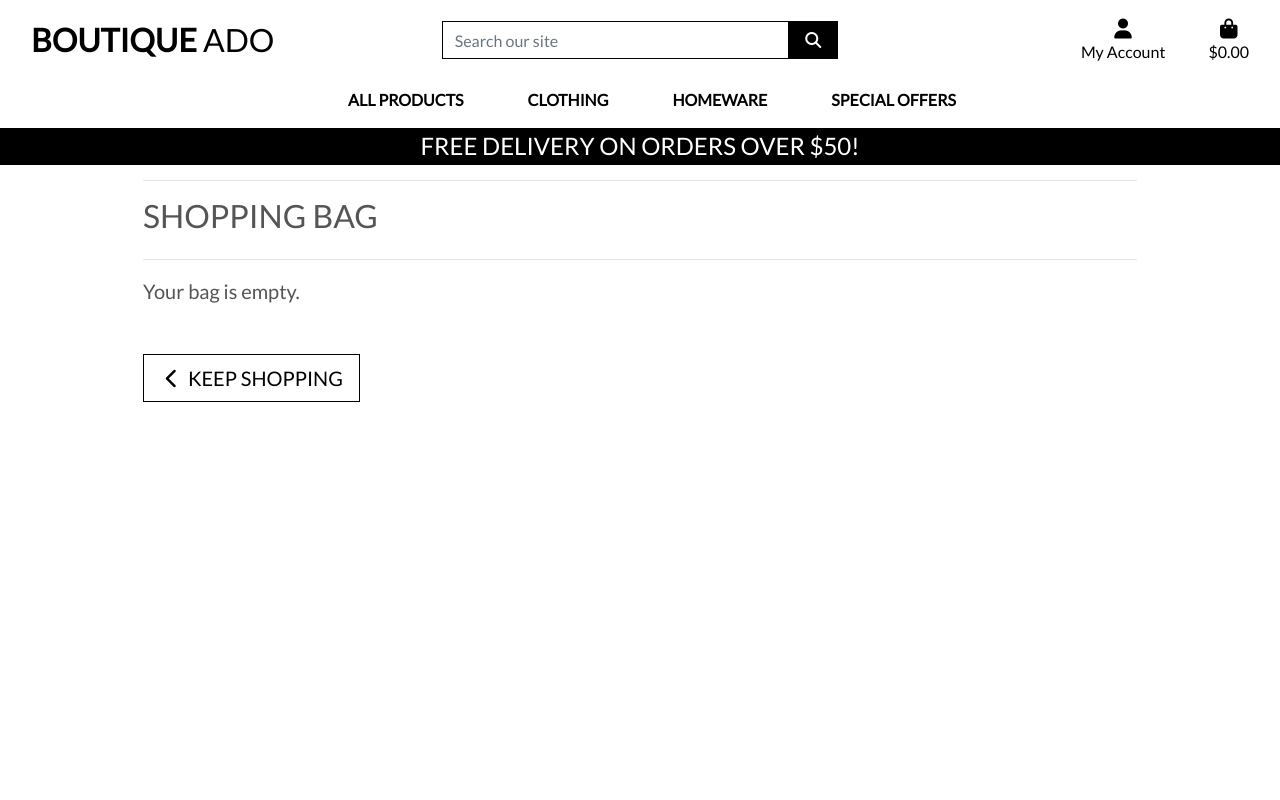
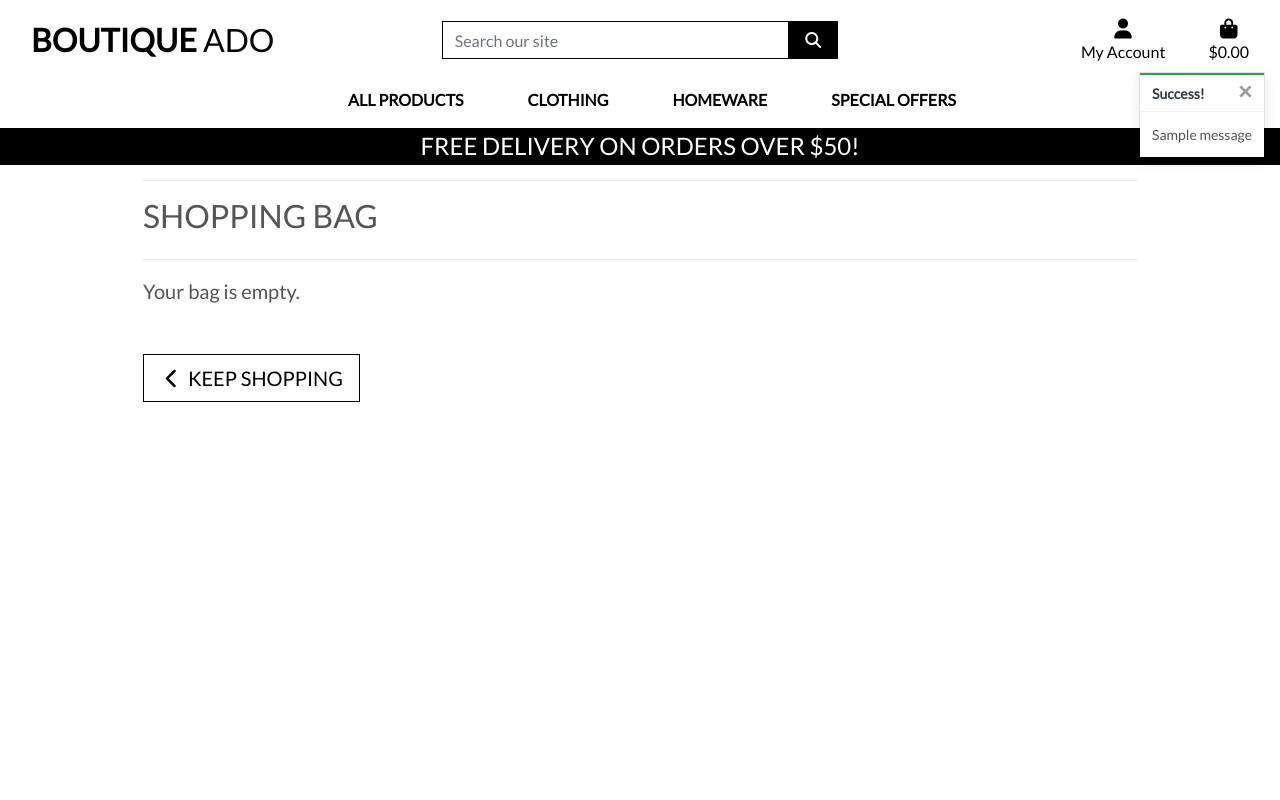
Before and after one commit to sd-powell/boutique_ado_v1, a Django app: page /bag/ in a window 1280 px wide. Run offline with Django 3.2, Linux system fonts and the light colour scheme; tables that the repository leaves empty hold one stand-in row (values such as "Sample post"); one stand-in notice (Sample message) is shown; some libraries are stand-ins or nearby versions.

Commit message:
add toast message templates

```diff
--- a/bag/views.py
+++ b/bag/views.py
@@ -1,5 +1,9 @@
 from django.shortcuts import render, redirect, reverse, HttpResponse
+from django.contrib import messages
 
+from products.models import Product
+
+# Create your views here.
 
 def view_bag(request):
     """ A view that renders the bag contents page """
@@ -9,6 +13,8 @@ def view_bag(request):
 
 def add_to_bag(request, item_id):
     """ Add a quantity of the specified product to the shopping bag """
+
+    product = Product.objects.get(pk=item_id)
 
     quantity = int(request.POST.get('quantity'))
     redirect_url = request.POST.get('redirect_url')
@@ -30,6 +36,7 @@ def add_to_bag(request, item_id):
             bag[item_id] += quantity
         else:
             bag[item_id] = quantity
+            messages.success(request, f'Added {product.name} to your bag')
 
     request.session['bag'] = bag
     return redirect(redirect_url)
--- a/static/css/base.css
+++ b/static/css/base.css
@@ -101,6 +101,23 @@ a.category-badge > span.badge:hover {
     cursor: pointer;
 }
 
+/* ------------------------------- bootstrap toasts */
+
+.message-container {
+    position: fixed;
+    top: 72px;
+    right: 15px;
+    z-index: 99999999999;
+}
+
+.custom-toast {
+    overflow: visible;
+}
+
+.toast-capper {
+    height: 2px;
+}
+
 
 /* -------------------------------- Media Queries */
 
--- a/templates/base.html
+++ b/templates/base.html
@@ -25,8 +25,7 @@
 
     {% block corejs %}
       <script src="https://kit.fontawesome.com/357186c75c.js" crossorigin="anonymous"></script>
-      <script src="https://cdn.jsdelivr.net/npm/jquery@3.5.1/dist/jquery.min.js"
-        integrity="sha256-9/aliU8dGd2tb6OSsuzixeV4y/faTqgFtohetphbbj0=" crossorigin="anonymous"></script>
+      <script src="https://cdn.jsdelivr.net/npm/jquery@3.5.1/dist/jquery.min.js" integrity="sha256-9/aliU8dGd2tb6OSsuzixeV4y/faTqgFtohetphbbj0=" crossorigin="anonymous"></script>
       <script src="https://cdn.jsdelivr.net/npm/popper.js@1.16.1/dist/umd/popper.min.js" integrity="sha384-9/reFTGAW83EW2RDu2S0VKaIzap3H66lZH81PoYlFhbGU+6BZp6G7niu735Sk7lN" crossorigin="anonymous"></script>
       <script src="https://cdn.jsdelivr.net/npm/bootstrap@4.6.2/dist/js/bootstrap.min.js" integrity="sha384-+sLIOodYLS7CIrQpBjl+C7nPvqq+FbNUBDunl/OZv93DB7Ln/533i8e/mZXLi/P+" crossorigin="anonymous"></script>
     {% endblock %}
@@ -45,21 +44,14 @@
     <header class="container-fluid fixed-top">
       <div id="topnav" class="row bg-white pt-lg-2 d-none d-lg-flex">
         <div class="col-12 col-lg-4 my-auto py-1 py-lg-0 text-center text-lg-left">
-        <a href="{% url 'home' %}" class="nav-link main-logo-link">
-          <h2 class="logo-font text-black my-0"><strong>Boutique</strong> Ado</h2>
-        </a>
+          <a href="{% url 'home' %}" class="nav-link main-logo-link"><h2 class="logo-font text-black my-0"><strong>Boutique</strong> Ado</h2></a>
         </div>
         <div class="col-12 col-lg-4 my-auto py-1 py-lg-0">
           <form method="GET" action="{% url 'products' %}">
             <div class="input-group w-100">
-            <input class="form-control border border-black rounded-0" type="text" name="q"
-              placeholder="Search our site">
+              <input class="form-control border border-black rounded-0" type="text" name="q" placeholder="Search our site" />
               <div class="input-group-append">
-              <button class="form-control btn btn-black border border-black rounded-0" type="submit">
-                <span class="icon">
-                  <i class="fas fa-search"></i>
-                </span>
-              </button>
+                <button class="form-control btn btn-black border border-black rounded-0" type="submit"><span class="icon"><i class="fas fa-search"></i></span></button>
               </div>
             </div>
           </form>
@@ -67,10 +59,11 @@
         <div class="col-12 col-lg-4 my-auto py-1 py-lg-0">
           <ul class="list-inline list-unstyled text-center text-lg-right my-0">
             <li class="list-inline-item dropdown">
-            <a class="text-black nav-link" href="#" id="user-options" data-toggle="dropdown" aria-haspopup="true"
-              aria-expanded="false">
+              <a class="text-black nav-link" href="#" id="user-options" data-toggle="dropdown" aria-haspopup="true" aria-expanded="false">
                 <div class="text-center">
-                <div><i class="fas fa-user fa-lg"></i></div>
+                  <div>
+                    <i class="fas fa-user fa-lg"></i>
+                  </div>
                   <p class="my-0">My Account</p>
                 </div>
               </a>
@@ -88,9 +81,20 @@
               </div>
             </li>
             <li class="list-inline-item">
-            <a class="{% if grand_total %}text-info font-weight-bold{% else %}text-black{% endif %} nav-link" href="{% url 'view_bag' %}">
+              <a class="{% if grand_total %}
+
+                  text-info font-weight-bold
+
+                {% else %}
+
+                  text-black
+
+                {% endif %} nav-link"
+                href="{% url 'view_bag' %}">
                 <div class="text-center">
-                <div><i class="fas fa-shopping-bag fa-lg"></i></div>
+                  <div>
+                    <i class="fas fa-shopping-bag fa-lg"></i>
+                  </div>
                   <p class="my-0">
                     {% if grand_total %}
                       ${{ grand_total|floatformat:2 }}
@@ -106,10 +110,7 @@
       </div>
       <div class="row bg-white">
         <nav class="navbar navbar-expand-lg navbar-light w-100">
-        <button class="navbar-toggler" type="button" data-toggle="collapse" data-target="#main-nav"
-          aria-controls="main-nav" aria-expanded="false" aria-label="Toggle navigation">
-          <span class="navbar-toggler-icon"></span>
-        </button>
+          <button class="navbar-toggler" type="button" data-toggle="collapse" data-target="#main-nav" aria-controls="main-nav" aria-expanded="false" aria-label="Toggle navigation"><span class="navbar-toggler-icon"></span></button>
           {% include 'includes/mobile-top-header.html' %}
           {% include 'includes/main-nav.html' %}
         </nav>
@@ -123,7 +124,19 @@
 
     {% if messages %}
       <div class="message-container">
-        <!-- Messages content will be added here later -->
+        {% for message in messages %}
+          {% with level=message.level %}
+            {% if level == 40 %}
+              {% include 'includes/toasts/toast_error.html' %}
+            {% elif level == 30 %}
+              {% include 'includes/toasts/toast_warning.html' %}
+            {% elif level == 25 %}
+              {% include 'includes/toasts/toast_success.html' %}
+            {% else %}
+              {% include 'includes/toasts/toast_info.html' %}
+            {% endif %}
+          {% endwith %}
+        {% endfor %}
       </div>
     {% endif %}
 
@@ -136,7 +149,9 @@
     {% endblock %}
 
     {% block postloadjs %}
-
+      <script type="text/javascript">
+        $('.toast').toast('show')
+      </script>
     {% endblock %}
   </body>
 </html>
--- /dev/null
+++ b/templates/includes/toasts/toast_success.html
@@ -0,0 +1,13 @@
+<div class="toast custom-toast rounded-0 border-top 0" data-autohide="false">
+    <div class="arrow-up arrow-success"></div>
+    <div class="w-100 toast-capper bg-success"></div>
+    <div class="toast-header bg-white text-dark">
+        <strong class="mr-auto">Success!</strong>
+        <button type="button" class="ml-2 mb-1 close text-dark" data-dismiss="toast" aria-label="Close">
+            <span aria-hidden="true">&times;</span>
+        </button>
+    </div>
+    <div class="toast-body bg-white">
+        {{ message }}
+    </div>
+</div>
```
Also changed, not shown: templates/includes/toasts/toast_error.html (added, +13 -0 lines), templates/includes/toasts/toast_info.html (added, +13 -0 lines), templates/includes/toasts/toast_warning.html (added, +13 -0 lines), db.sqlite3. Lines whose indentation alone changed are shown as unchanged.
